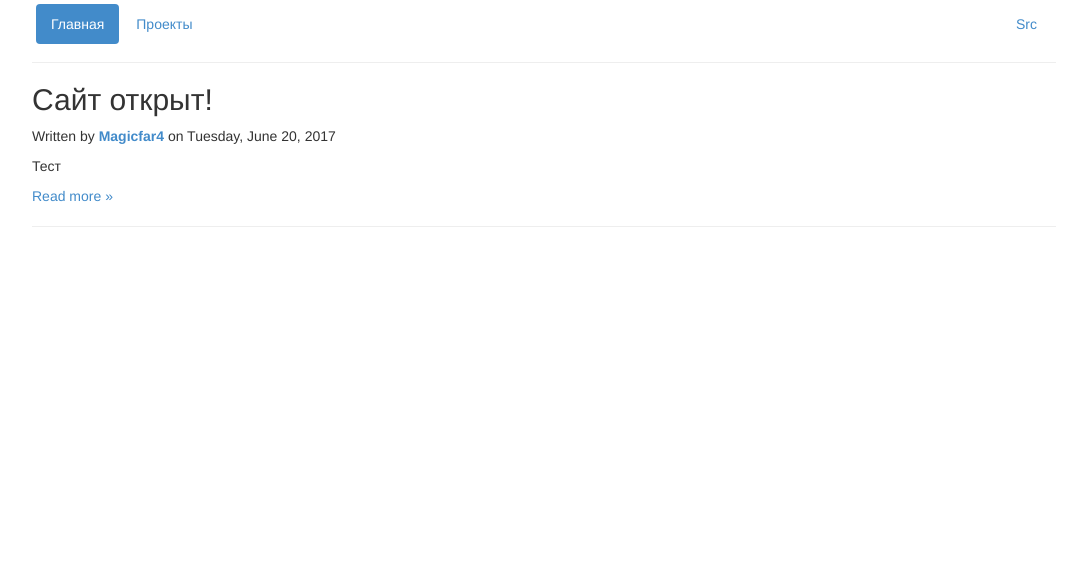
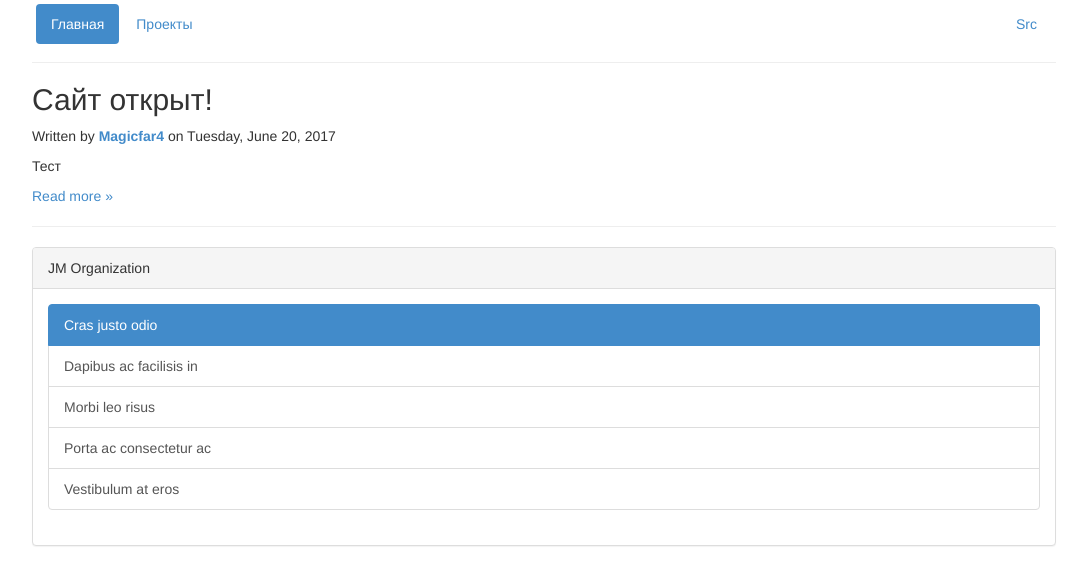
Before and after one commit to jm-organization/jm-organization.github.io, a Jekyll site: the page built from index.html, in a window 1280 px wide and 900 px high, scrolled down 553 px. Shown: the top 585 px of the window, without its empty margins (96-1183 px from the left). Built offline with Jekyll 4.4.1, drawn with Linux system fonts in a browser that asks for light colours.

Commit message:
изменения вида начальной страници

```diff
--- /dev/null
+++ b/_includes/jm_sidebar.html
@@ -0,0 +1,15 @@
+<div class="panel panel-default">
+    <div class="panel-heading">JM Organization</div>
+
+    <div class="panel-body">
+        <div class="list-group">
+            <a href="#" class="list-group-item active">
+                Cras justo odio
+            </a>
+            <a href="#" class="list-group-item">Dapibus ac facilisis in</a>
+            <a href="#" class="list-group-item">Morbi leo risus</a>
+            <a href="#" class="list-group-item">Porta ac consectetur ac</a>
+            <a href="#" class="list-group-item">Vestibulum at eros</a>
+        </div>
+    </div>
+</div>
--- a/_layouts/body-sample.html
+++ b/_layouts/body-sample.html
@@ -25,6 +25,8 @@
 				<hr class="small-devider">
 
 				{{ content }}
+
+				{% include jm_sidebar.html %}
 			</div>
 		</section>
 
```
